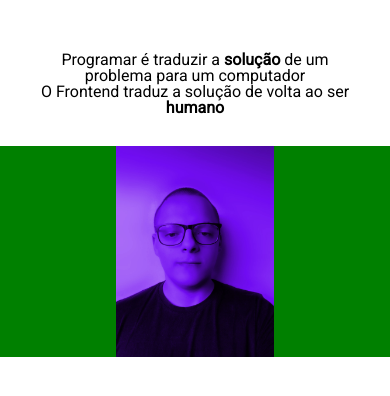
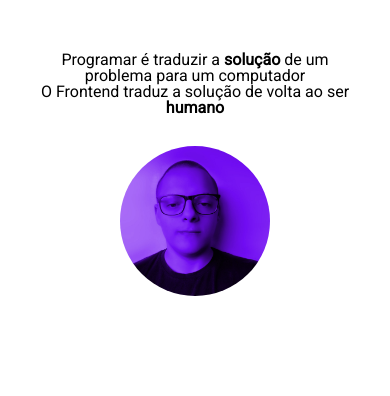
Before and after one commit to gabrieldeori/gabrieldeori.github.io, a plain HTML site: page index.html in a window 390 px wide. Shown: the part 142-538 px from the top of the page. Drawn offline with Linux system fonts and the light colour scheme; a web font is replaced by a local one.

Commit message:
feat: small adjusting on media queries and making image rounded and centered

```diff
--- a/src/style.css
+++ b/src/style.css
@@ -51,16 +51,16 @@ em {
 
 @media (min-width: 720px) {
   html {
-    font-size: 75%;
+    font-size: 70%;
   }
 }
 
-@media (min-width: 1024px) {
+@media (min-width: 1080px) {
   html {
     font-size: 100%;
   }
 
-  @media (min-width: 1280px) {
+  @media (min-width: 1366px) {
     html {
       font-size: 125%;
     }
--- a/src/traditional/style.css
+++ b/src/traditional/style.css
@@ -26,9 +26,11 @@
 .hero-photo {
   display: flex;
   justify-content: center;
-  background-color: green;
 }
 
 .hero-photo img {
-  height: 25vh;
+  border-radius: 50%;
+  height: 15rem;
+  object-fit: cover;
+  width: 15rem;
 }
```
